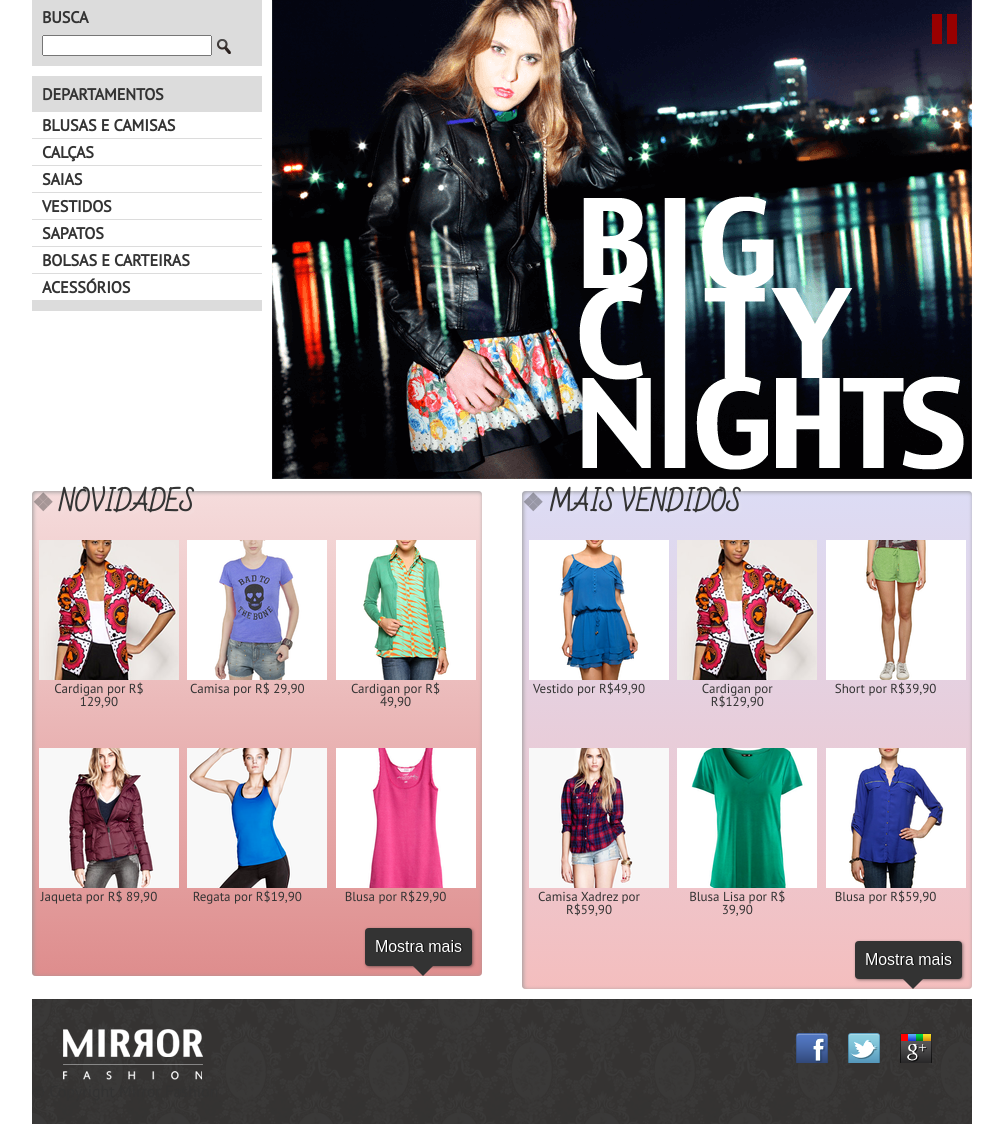
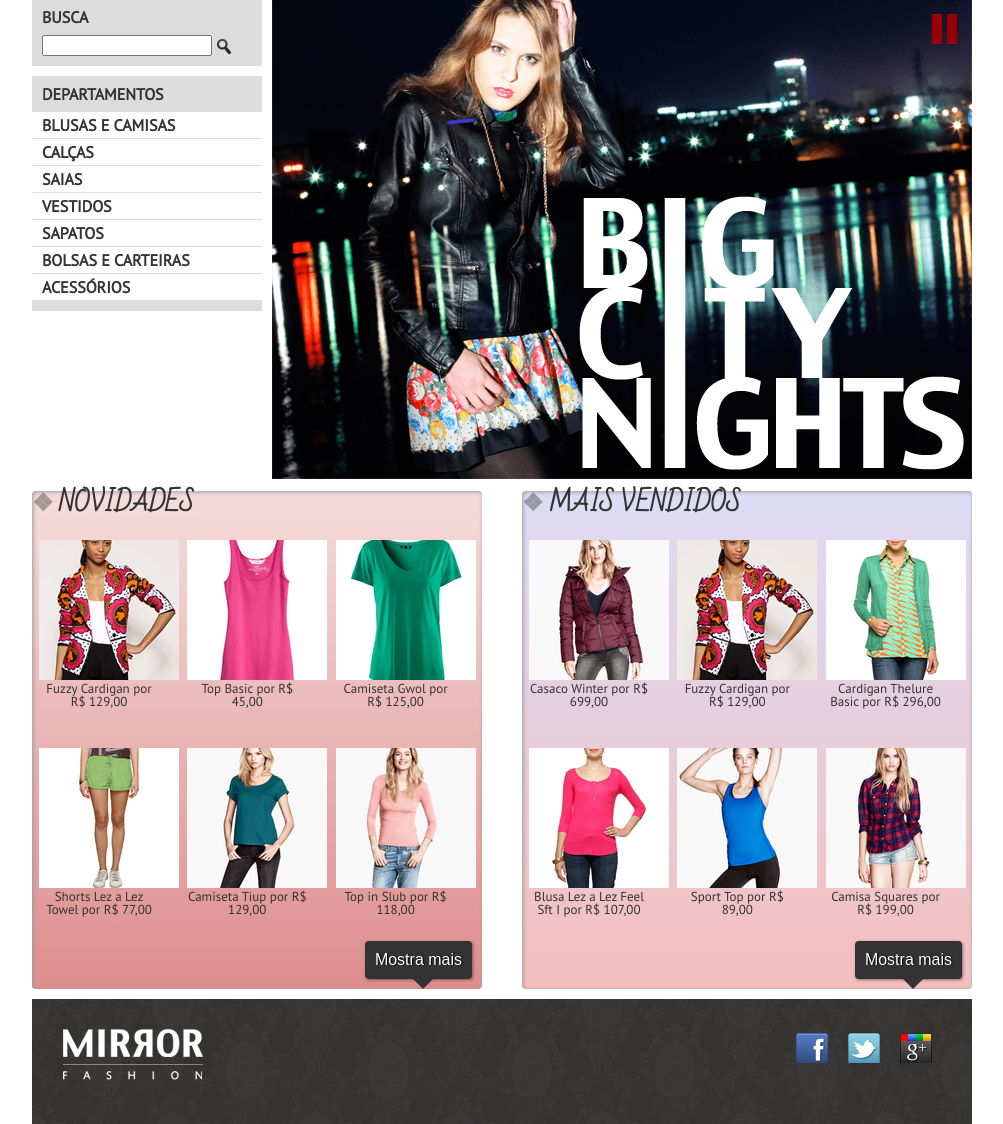
Before and after one commit to ValeriaNiceria/ApostilaCaelum, a PHP site: page / in a window 1280 px wide. Shown: the part 108-1232 px from the top of the page, without its empty margins (138-1141 px from the left). Run offline with PHP 8.4, Linux system fonts and the light colour scheme; data comes from the database, SQL or seed files in the repository; both versions use the stored data as it was after the commit; style sheets or scripts are compiled from the project's sources.

Commit message:
PHP com MySQL - fazendo a busca dos produtos no banco de dados e percorrendo a lista com um laço while

```diff
--- a/index.php
+++ b/index.php
@@ -57,60 +57,23 @@ include "cabecalho.php";
         <section class="painel novidades">
             <h2>Novidades</h2>
             <ol>
+                <!--Conecta ao banco de dados e faz a busca dos produtos no banco de dados e percorra essa lista com um laço while-->
+                <?php
+                    $conexao = mysqli_connect("127.0.0.1", "root", "", "wd43");
+                    $dados = mysqli_query($conexao,"SELECT * FROM produtos ORDER BY data LIMIT 0,12");
+
+                    while($produtos = mysqli_fetch_array($dados)):
+                ?>
                 <!-- produto-->
                 <li>
-                    <a href="produto.html">
+                    <a href="produto.php?id=<?= $produtos['id']?>">
                         <figure>
-                            <img src="img/produtos/miniatura1.png" alt="[Cardigan]">
-                            <figcaption>Cardigan por R$ 129,90</figcaption>
+                            <img src="img/produtos/miniatura<?= $produtos['id']?>.png" alt="<?= $produtos['nome']?>">
+                            <figcaption><?= $produtos['nome']?> por <?= $produtos['preco']?></figcaption>
                         </figure>
                     </a>
                 </li>
-
-                <li>
-                    <a href="produto.html">
-                        <figure>
-                            <img src="img/produtos/miniatura2.png" alt="[Camisa]">
-                            <figcaption>Camisa por R$ 29,90</figcaption>
-                        </figure>
-                    </a>
-                </li>
-
-                <li>
-                    <a href="produto.html">
-                        <figure>
-                            <img src="img/produtos/miniatura3.png" alt="[Cardigan]">
-                            <figcaption>Cardigan por R$ 49,90</figcaption>
-                        </figure>
-                    </a>
-                </li>
-
-                <li>
-                    <a href="produto.html">
-                        <figure>
-                            <img src="img/produtos/miniatura4.png" alt="[Jaqueta]">
-                            <figcaption>Jaqueta por R$ 89,90</figcaption>
-                        </figure>
-                    </a>
-                </li>
-
-                <li>
-                    <a href="produto">
-                        <figure>
-                            <img src="img/produtos/miniatura5.png" alt="[Regata]">
-                            <figcaption>Regata por R$19,90</figcaption>
-                        </figure>
-                    </a>
-                </li>
-
-                <li>
-                    <a href="produto.html">
-                        <figure>
-                            <img src="img/produtos/miniatura6.png" alt="[Blusa]">
-                            <figcaption>Blusa por R$29,90</figcaption>
-                        </figure>
-                    </a>
-                </li>
+                <?php endwhile;?>
             </ol>
             <!--Criar o botão responsável por exibir os produtos-->
             <button type="button">Mostra mais</button>
@@ -119,59 +82,19 @@ include "cabecalho.php";
         <section class="painel mais-vendidos">
             <h2>Mais Vendidos</h2>
             <ol>
+            <?php
+                $dado = mysqli_query($conexao,"SELECT * FROM produtos ORDER BY vendas LIMIT 0,12");
+                while($produto = mysqli_fetch_array($dado)):
+            ?>
                 <li>
-                    <a href="produto.html">
+                    <a href="produto.php?id=<?= $produto['id']?>">
                         <figure>
-                            <img src="img/produtos/miniatura15.png" alt="[Vestido]">
-                            <figcaption>Vestido por R$49,90</figcaption>
+                            <img src="img/produtos/miniatura<?= $produto['id']?>.png" alt="<?= $produto['nome']?>">
+                            <figcaption><?= $produto['nome']?> por <?= $produto['preco']?></figcaption>
                         </figure>
                     </a>
                 </li>
-
-                <li>
-                    <a href="produto.html">
-                        <figure>
-                            <img src="img/produtos/miniatura1.png" alt="[Cardigan]">
-                            <figcaption>Cardigan por R$129,90</figcaption>
-                        </figure>
-                    </a>
-                </li>
-
-                <li>
-                    <a href="produto.html">
-                        <figure>
-                            <img src="img/produtos/miniatura11.png" alt="[Short]">
-                            <figcaption>Short por R$39,90</figcaption>
-                        </figure>
-                    </a>
-                </li>
-
-                <li>
-                    <a href="produto.html">
-                        <figure>
-                            <img src="img/produtos/miniatura9.png" alt="[Camisa Xadrez]">
-                            <figcaption>Camisa Xadrez por R$59,90</figcaption>
-                        </figure>
-                    </a>
-                </li>
-
-                <li>
-                    <a href="produto.html">
-                        <figure>
-                            <img src="img/produtos/miniatura7.png" alt="[Blusa LIsa]">
-                            <figcaption>Blusa Lisa por R$ 39,90</figcaption>
-                        </figure>
-                    </a>
-                </li>
-
-                <li>
-                    <a href="produto.html">
-                        <figure>
-                            <img src="img/produtos/miniatura14.png" alt="Blusa">
-                            <figcaption>Blusa por R$59,90</figcaption>
-                        </figure>
-                    </a>
-                </li>
+                <?php endwhile;?>
             </ol>
             <!--Criar o botão responsável por exibir os produtos-->
             <button type="button">Mostra mais</button>
--- a/produto.php
+++ b/produto.php
@@ -9,7 +9,7 @@
         <!--Inicio cabeçalho-->
         <?php
             $cabecalho_css = '<link rel="stylesheet" href="css/produto.css">';
-            $cabecalho_title = "[Mirror Fashion] $nome";
+            $cabecalho_title = "$nome - Mirror Fashion";
             include "cabecalho.php";
         ?>
         <!--Fim cabeçalho-->
```
Also changed, not shown: banco de dados/dados.sql (line endings or trailing spaces), js/less.js.
